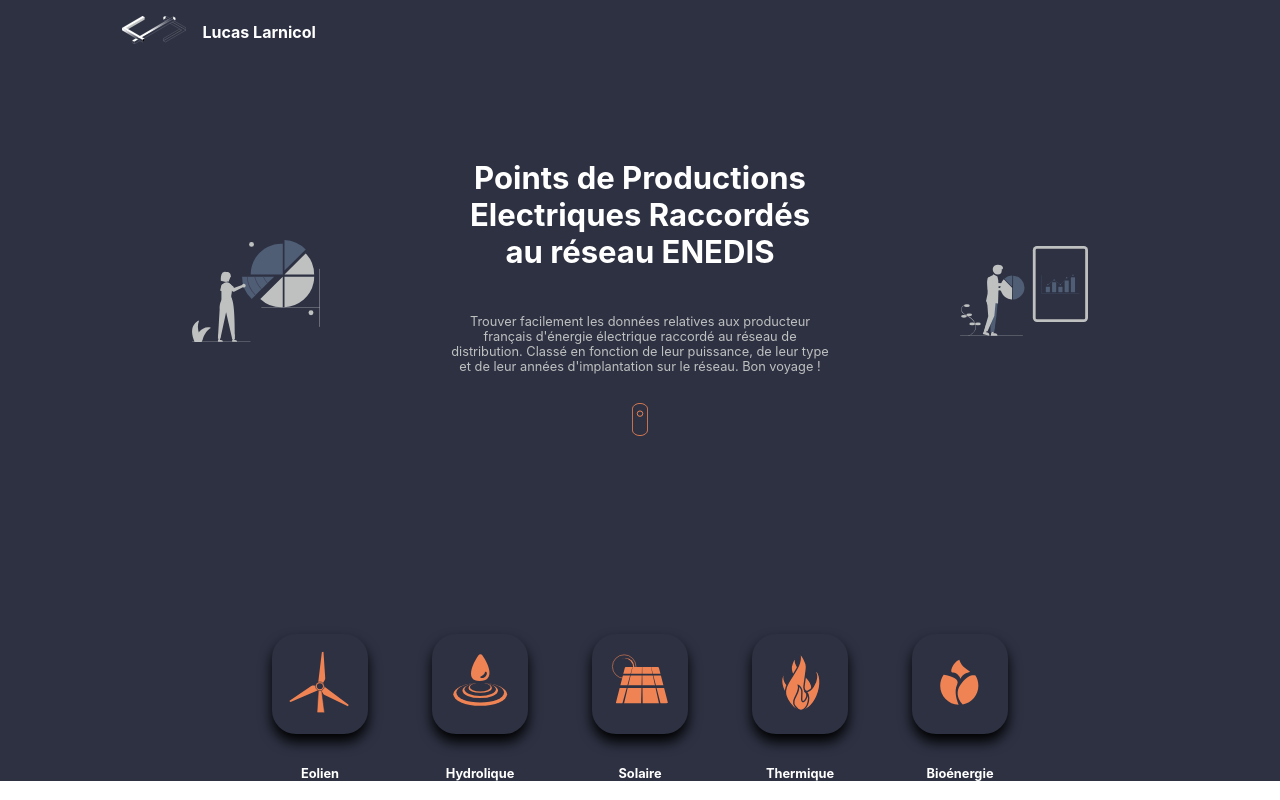
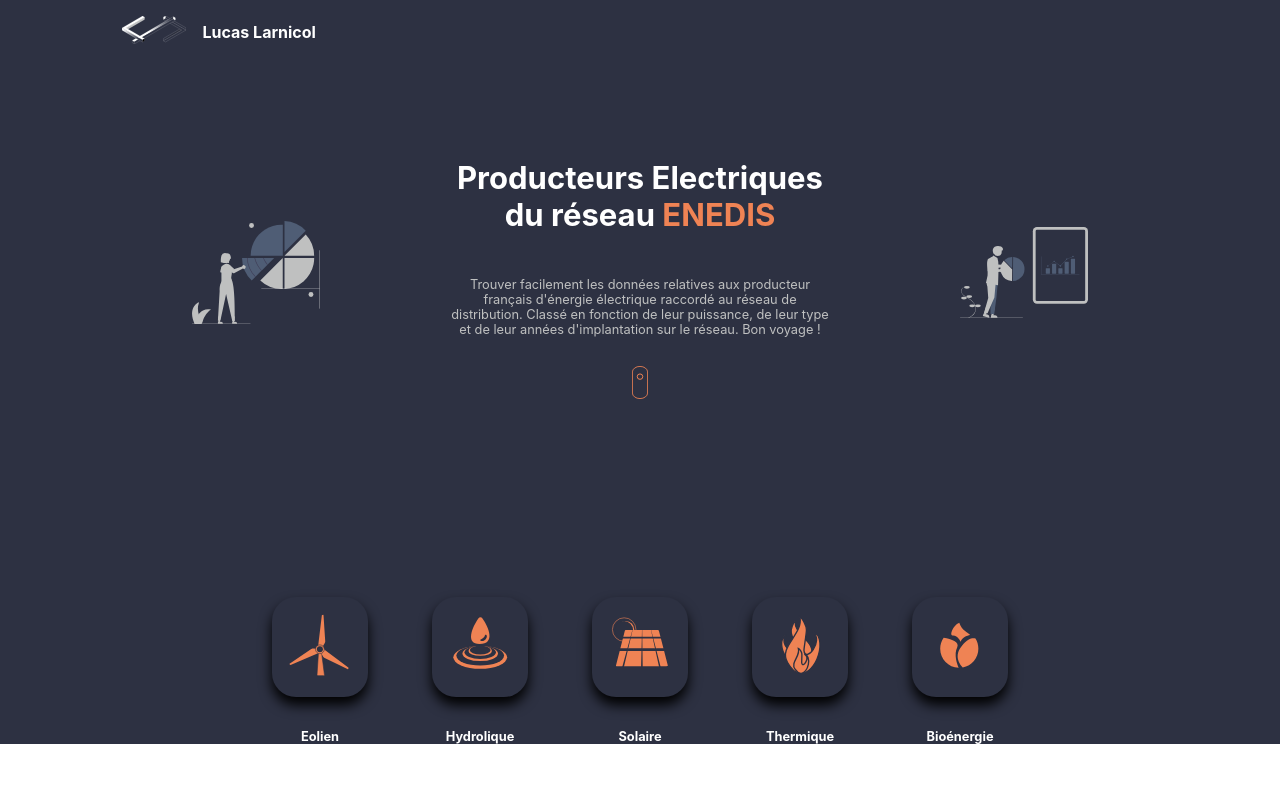
Before and after one commit to LarnicolLucas/producteurs, a Next.js app: page / in a window 1280 px wide. Built offline with nearby package versions, Linux system fonts and the light colour scheme.

Commit message:
add strong title

```diff
--- a/components/header/content/content.js
+++ b/components/header/content/content.js
@@ -3,6 +3,7 @@ import styles from './content.module.sass'
 
 
 export default function Content(props){
+
     return <>
 
         <section className={styles.container}>
@@ -12,7 +13,7 @@ export default function Content(props){
             <main className={styles.main}>
 
                 <h1>
-                    {props.data.titre}
+                    {props.data.titre[0]}<strong style={{color: props.color[3]}}>{props.data.titre[1]}</strong>
                 </h1>
                 <p className={styles.p} style={{color: props.color[1]}}>
                     {props.data.description}
--- a/pages/index.js
+++ b/pages/index.js
@@ -10,7 +10,7 @@ import EnergieSelect from '../components/energies/energieSlect/energieSelect'
 export default function Home() {
 
   const data = {
-    titre: "Points de Productions Electriques Raccordés au réseau ENEDIS",
+    titre: ["Producteurs Electriques du réseau ", "ENEDIS" ],
     description: `Trouver facilement les données relatives aux producteur français
     d'énergie électrique raccordé au réseau de distribution.
     Classé en fonction de leur puissance, de leur type et de leur années d'implantation sur le réseau. Bon voyage !`
```
